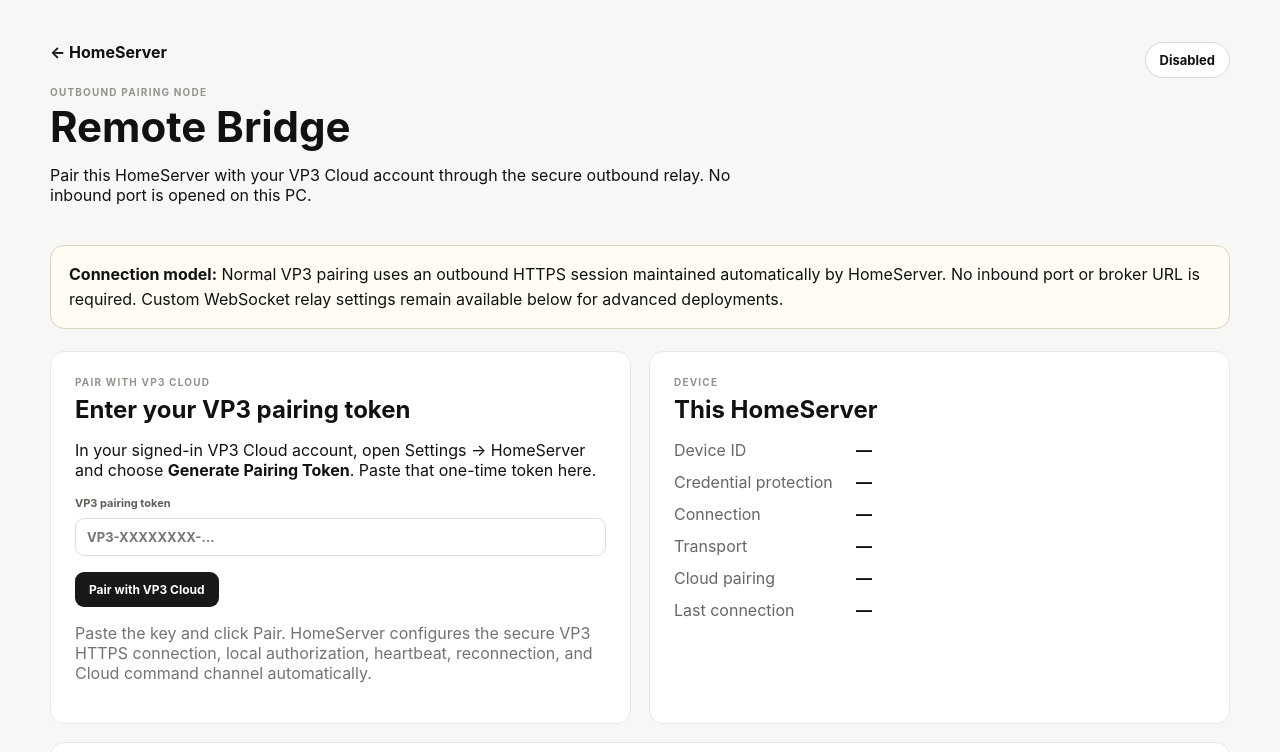
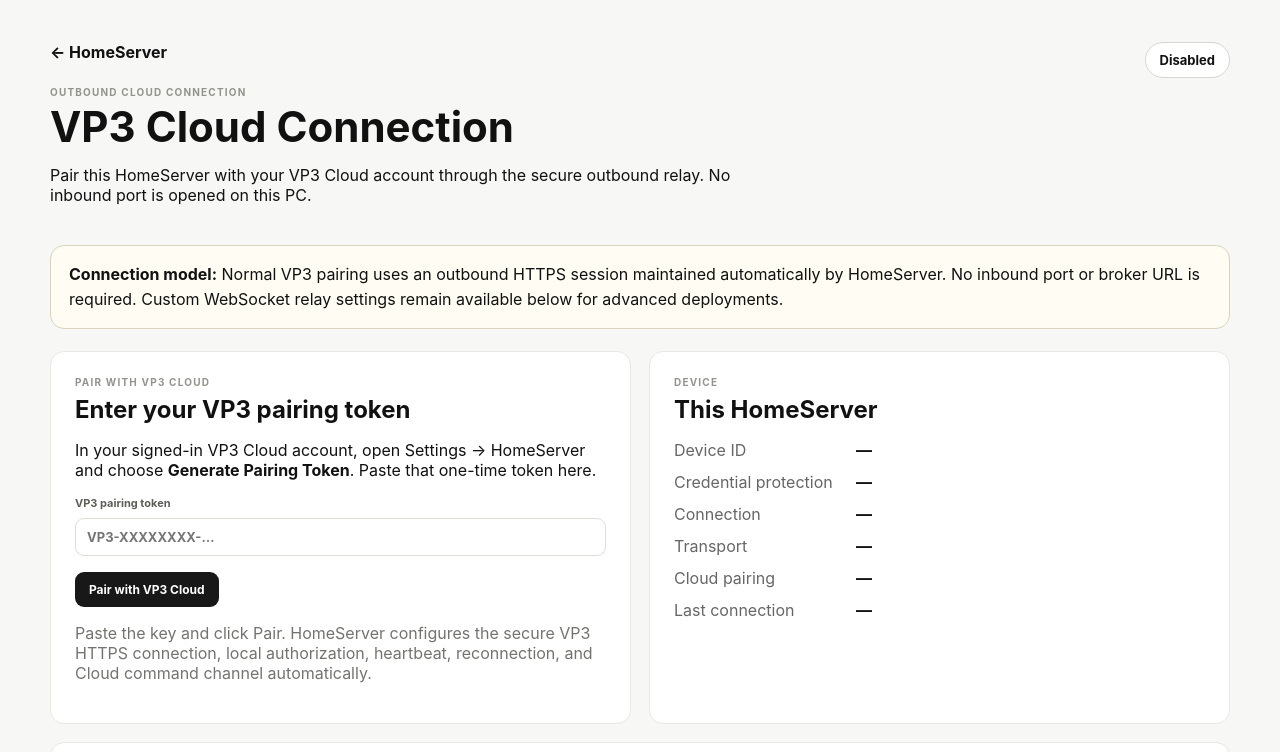
Before and after one commit to davemt74-lang/otro, a plain HTML site: page ui/remote.html in a window 1280 px wide. Shown: the top 752 px of the page. Drawn offline with Linux system fonts and the light colour scheme; files that its build step writes are made by us from their sources; no server answers; files whose address does not match are found by name.

Commit message:
Make the connection page lead with VP3 Cloud

```diff
--- a/ui/remote.html
+++ b/ui/remote.html
@@ -3,14 +3,14 @@
 <head>
   <meta charset="utf-8">
   <meta name="viewport" content="width=device-width,initial-scale=1">
-  <title>Remote Bridge · HomeServer</title>
+  <title>VP3 Cloud Connection · HomeServer</title>
   <link rel="stylesheet" href="/assets/styles.css">
   <link rel="stylesheet" href="/assets/remote.css">
 </head>
 <body class="remote-body">
   <main class="remote-shell">
     <header class="remote-header">
-      <div><a class="back-link" href="/">← HomeServer</a><p class="eyebrow">OUTBOUND PAIRING NODE</p><h1>Remote Bridge</h1><p>Pair this HomeServer with your VP3 Cloud account through the secure outbound relay. No inbound port is opened on this PC.</p></div>
+      <div><a class="back-link" href="/">← HomeServer</a><p class="eyebrow">OUTBOUND CLOUD CONNECTION</p><h1>VP3 Cloud Connection</h1><p>Pair this HomeServer with your VP3 Cloud account through the secure outbound relay. No inbound port is opened on this PC.</p></div>
       <span id="remoteStatus" class="remote-status">Disabled</span>
     </header>
 
```
